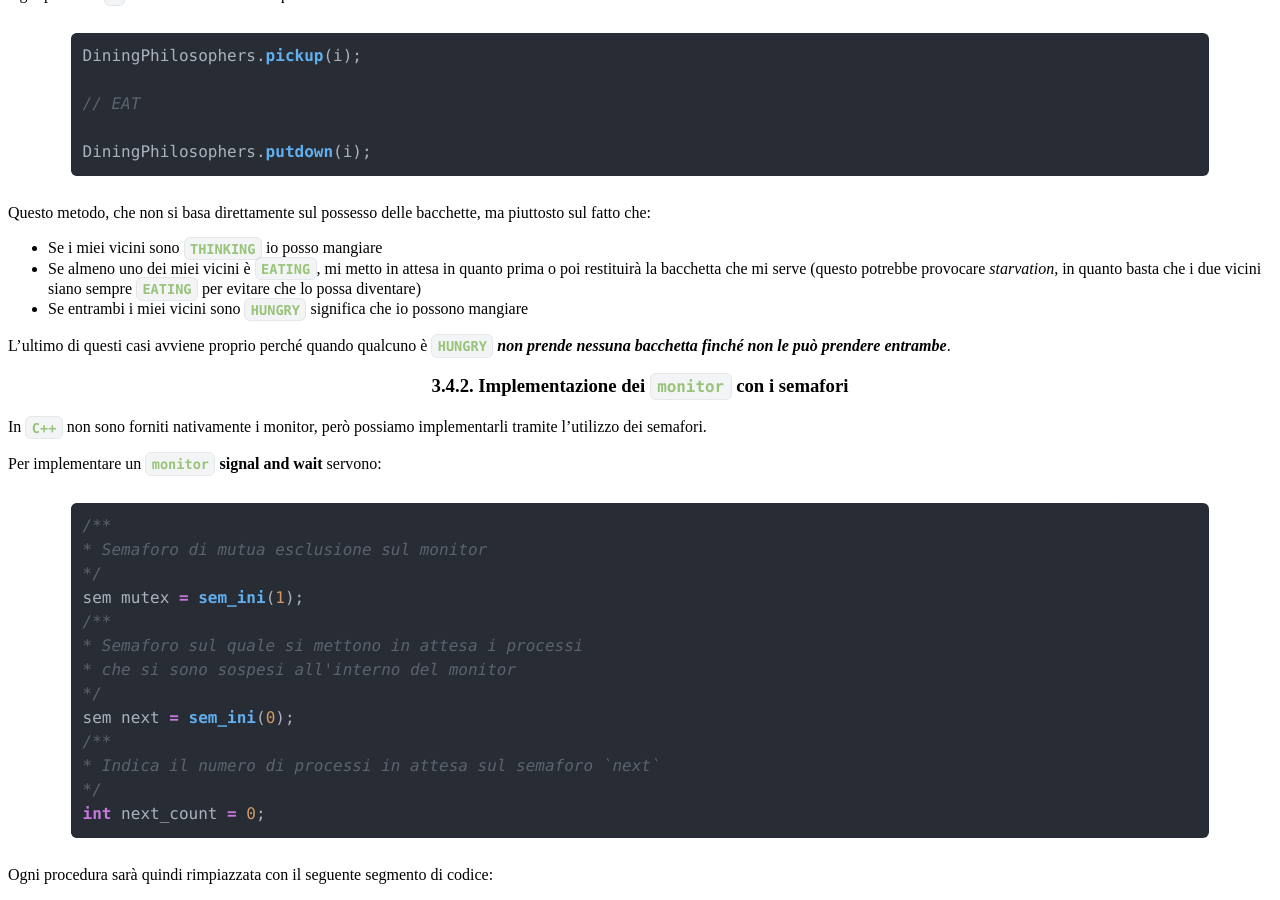
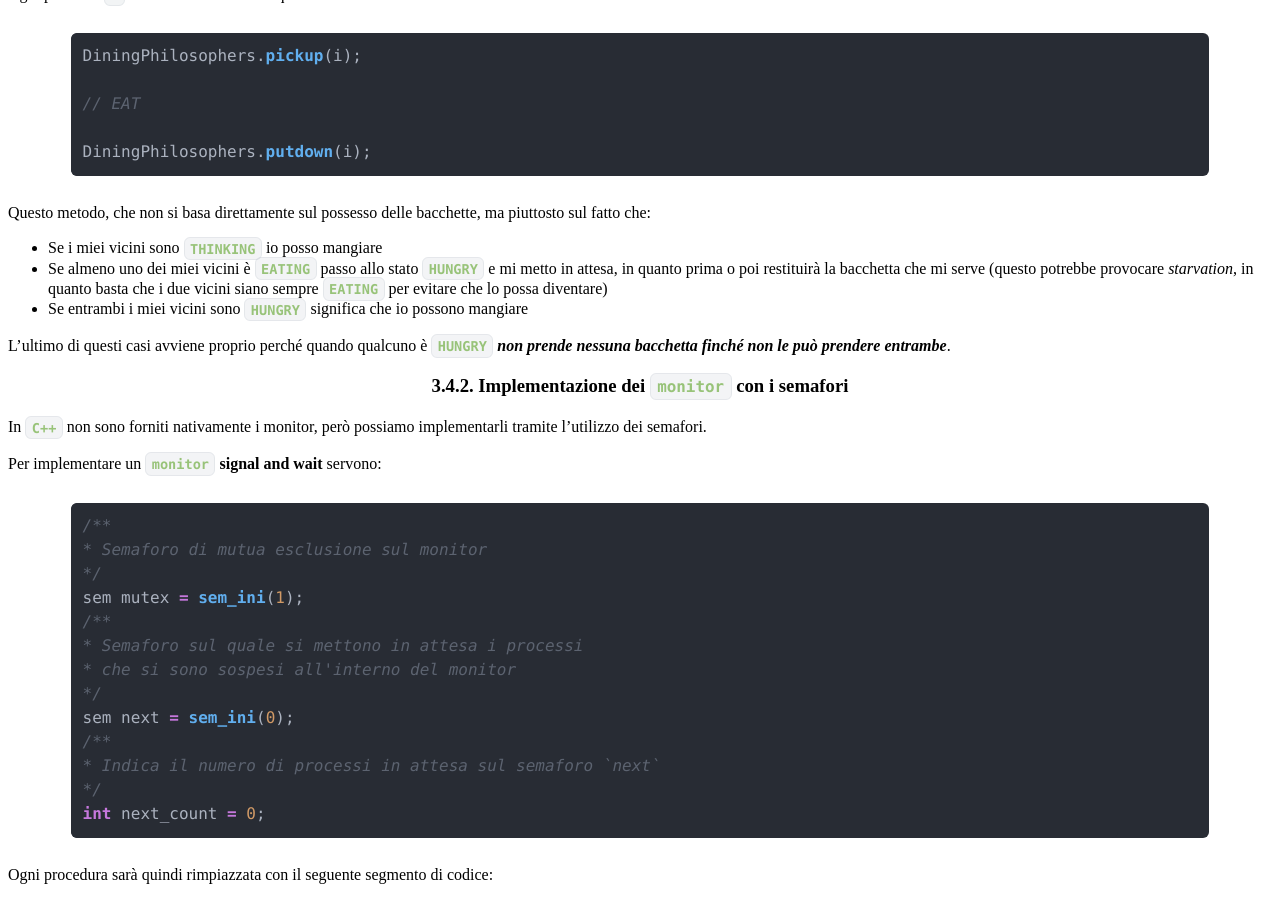
Before and after one commit to Gabriele-D-Cambria/Appunti-Sistemi-Operativi-2025-2026, a Jekyll site: the page built from Sincronizzazione dei processi.md, in a window 1280 px wide and 900 px high, scrolled down 11385 px. Built offline with Jekyll 4.4.1, drawn with Linux system fonts in a browser that asks for light colours; nearby versions of some CDN libraries; our own code applies the rules of GitHub Pages for plain Markdown files; some of the changed text lies outside the part shown.

Commit message:
Corretta la grammatica del file `Sincronizzazione dei processi`

```diff
--- a/Sincronizzazione dei processi.md
+++ b/Sincronizzazione dei processi.md
@@ -593,7 +593,7 @@ DiningPhilosophers.putdown(i);
 
 Questo metodo, che non si basa direttamente sul possesso delle bacchette, ma piuttosto sul fatto che:
 - Se i miei vicini sono `THINKING` io posso mangiare
-- Se almeno uno dei miei vicini è `EATING`, mi metto in attesa in quanto prima o poi restituirà la bacchetta che mi serve (questo potrebbe provocare _starvation_, in quanto basta che i due vicini siano sempre `EATING` per evitare che lo possa diventare)
+- Se almeno uno dei miei vicini è `EATING` passo allo stato `HUNGRY` e mi metto in attesa, in quanto prima o poi restituirà la bacchetta che mi serve (questo potrebbe provocare _starvation_, in quanto basta che i due vicini siano sempre `EATING` per evitare che lo possa diventare)
 - Se entrambi i miei vicini sono `HUNGRY` significa che io possono mangiare
 
 L'ultimo di questi casi avviene proprio perché quando qualcuno è `HUNGRY` **_non prende nessuna bacchetta finché non le può prendere entrambe_**.
@@ -984,7 +984,7 @@ Al tempo $t_0$ `available = {3, 3, 2}`.
 
 Eseguendo l'algoritmo possiamo constatare che la sequenza &lt;$P_1, P_3, P_4, P_2, P_0$&gt; soddisfa il criterio di sicurezza, quindi il sistema è in uno **_stato sicuro_**.
 
-Se $P_1$ richiedesse `{1, 0, 2}` (richiesta garantibile in quanto `{1, 0, 2} <= {3, 3, 2}`)trasformerebbe lo stato totale in:
+Se $P_1$ richiedesse `{1, 0, 2}` (richiesta garantibile in quanto `{1, 0, 2} <= {3, 3, 2}`) trasformerebbe lo stato totale in:
 
 <div class="flexbox" markdown="1">
 
```
Also changed, not shown: other parts of Sincronizzazione dei processi.md (+2 -2 lines).
